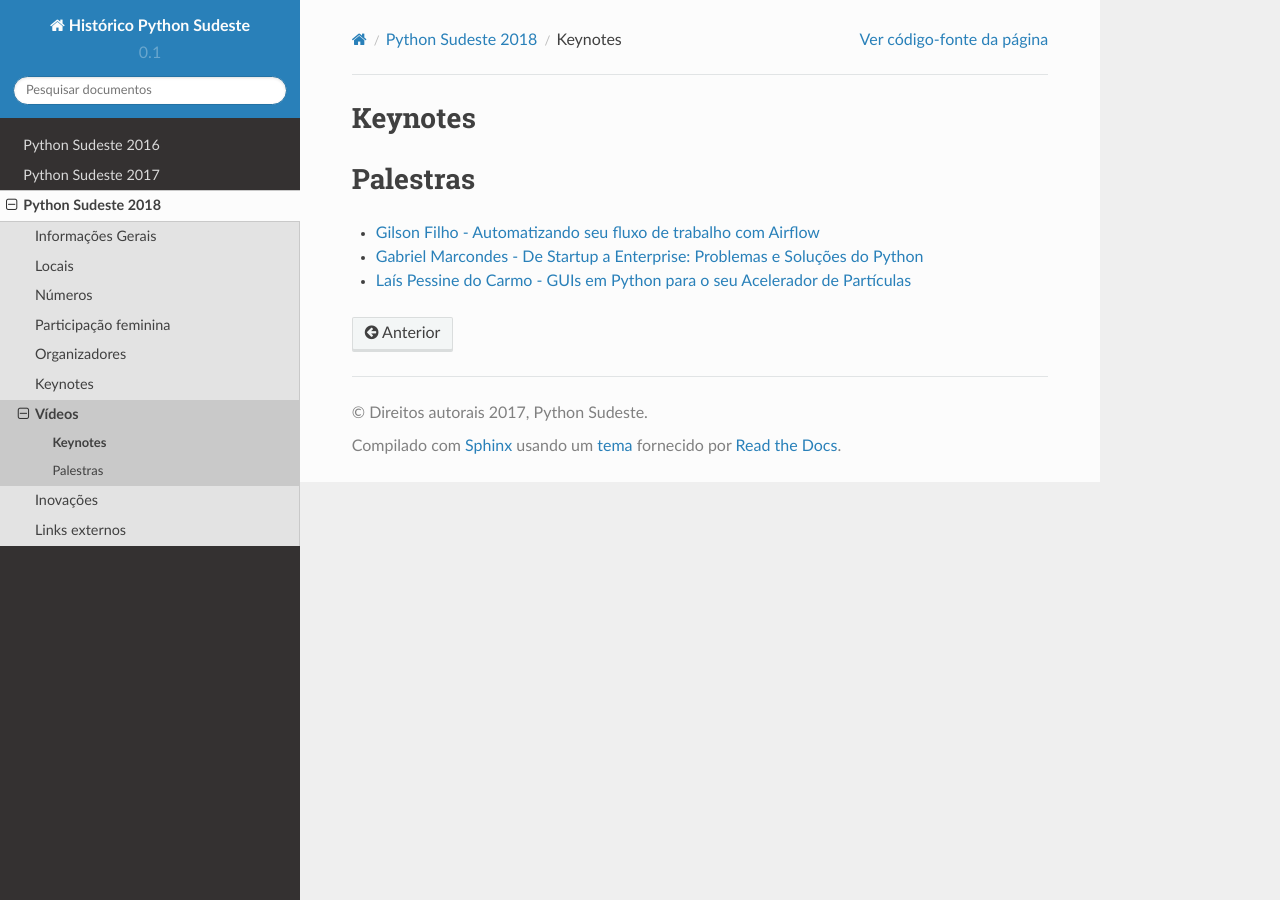
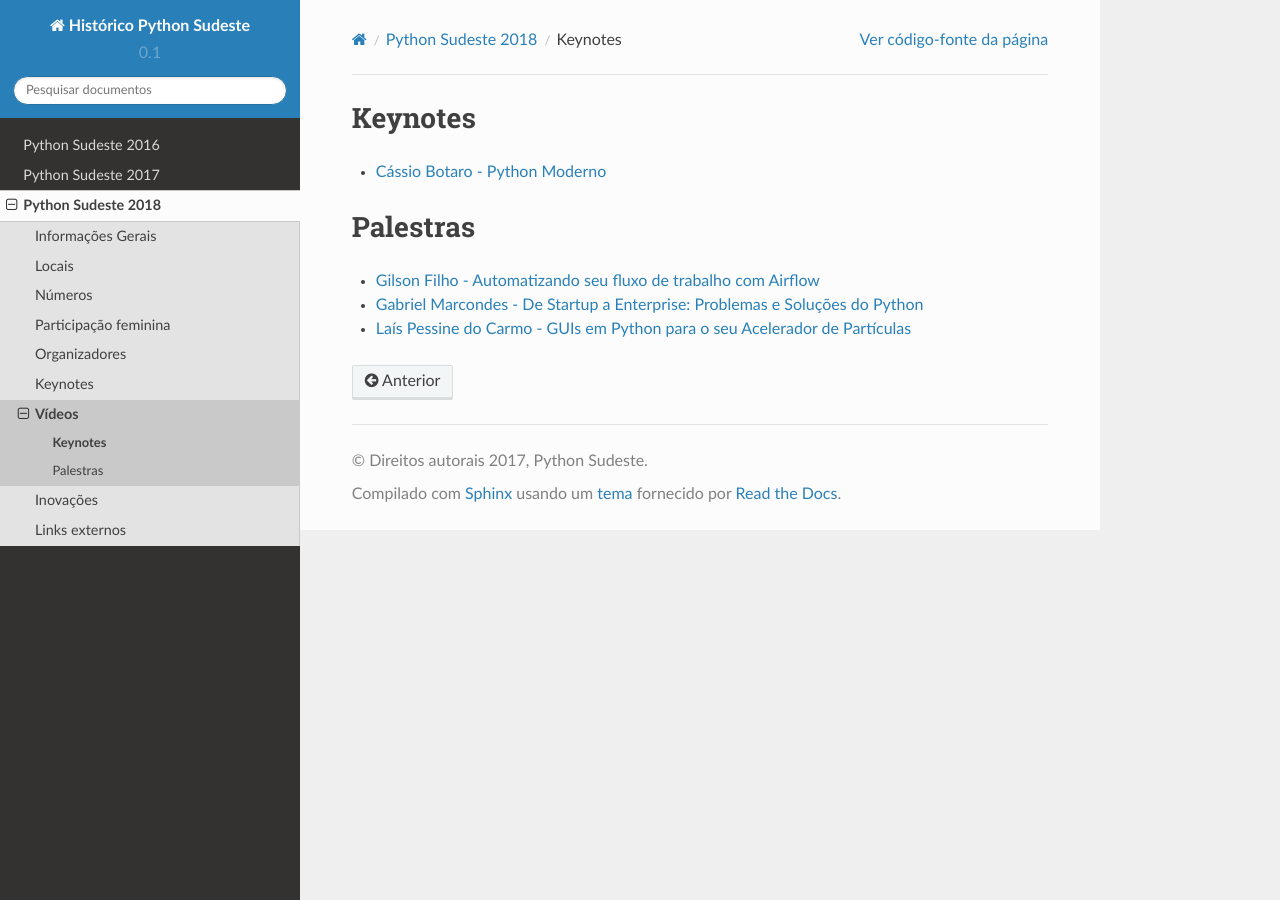
Before and after one commit to pythonsudeste/pythonsudeste_documentacao, a Sphinx documentation site: the page built from source/palestras2018.rst, in a window 1280 px wide. Built offline with Sphinx 7.4.7 and the Read the Docs theme 2.0.0, drawn with Linux system fonts in a browser that asks for light colours.

Commit message:
Update palestras2018.rst

```diff
--- a/source/palestras2018.rst
+++ b/source/palestras2018.rst
@@ -1,6 +1,8 @@
 Keynotes
 ----------------
 
+
+- `Cássio Botaro - Python Moderno <https://go-talks.appspot.com/github.com/cassiobotaro/talks_and_articles/python_moderno.slide#1>`_
 
 Palestras
 ----------------
```
